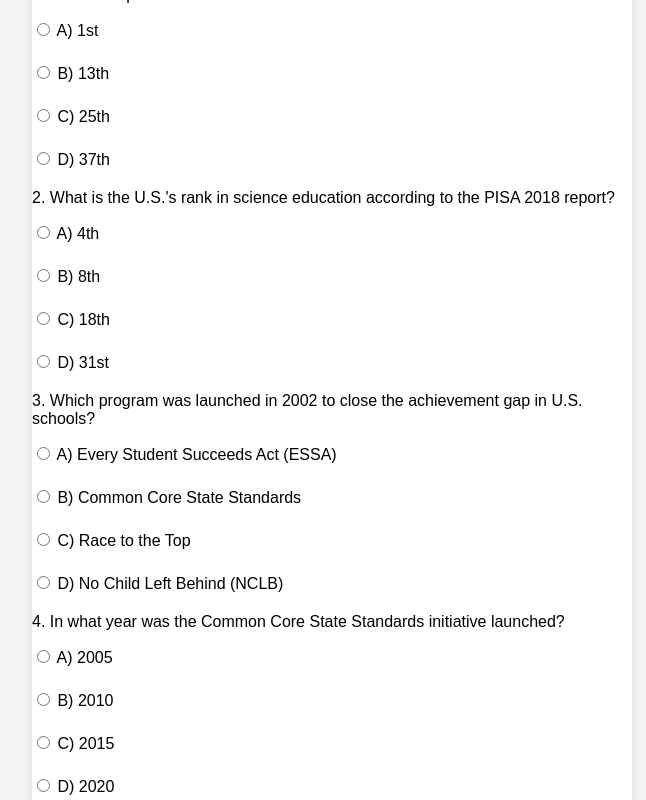
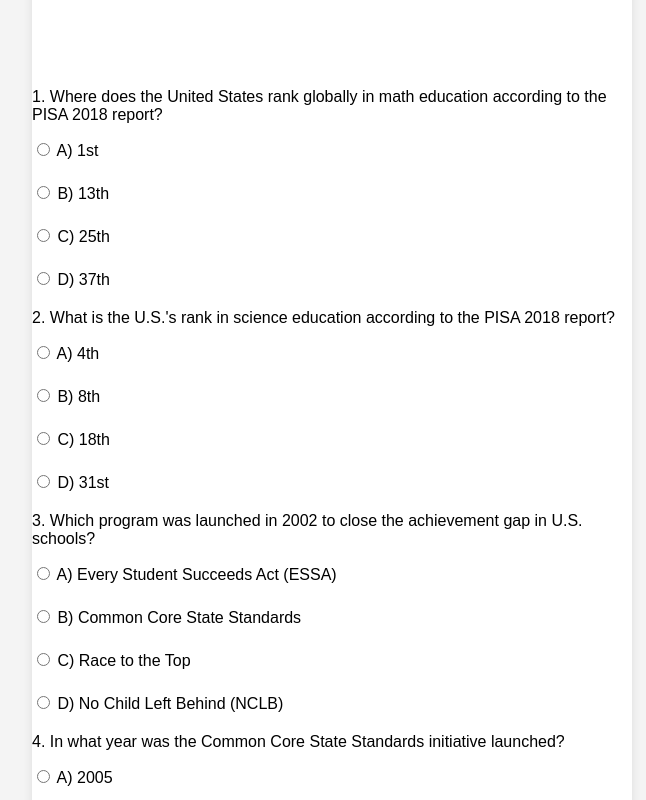
Before and after one commit to mpnix-spec/webpagetests, a plain HTML site: page index.html in a window 1280 px wide. Shown: the top 800 px of the page, without its empty margins (308-954 px from the left). Drawn offline with Linux system fonts and the light colour scheme.

Commit message:
Update styles.css

```diff
--- a/styles.css
+++ b/styles.css
@@ -7,7 +7,7 @@ body {
     justify-content: center;
     align-items: center;
     height: 100vh;
-    form#quiz-form {margin-top: 75em;}
+    form#quiz-form {margin-top: 90em;}
 }
 
 .quiz-container {
```
